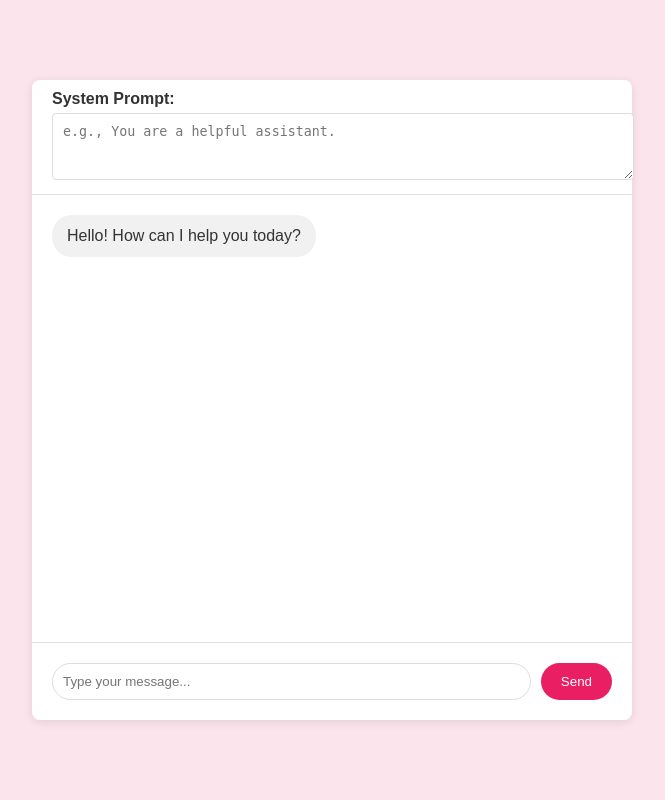
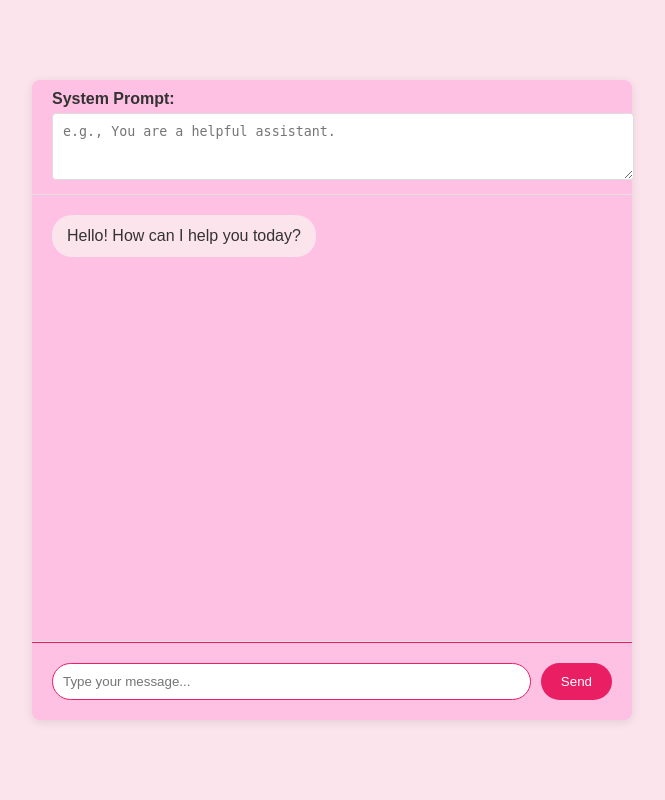
Before and after one commit to xinyiren/jules-test-personal-1, a Flask app: page / in a window 1280 px wide. Shown: the whole page, without its empty margins (308-973 px from the left). Run offline with Flask 3, Linux system fonts and the light colour scheme.

Commit message:
feat: Make the entire UI pink
This commit changes the color scheme of the entire UI to pink. It modifies the CSS in `templates/index.html` to use shades of pink for the background, text, and other UI elements.

```diff
--- a/templates/index.html
+++ b/templates/index.html
@@ -10,7 +10,7 @@
         body {
             font-family: sans-serif;
             background-color: #fce4ec; /* Light pink background */
-            color: #333;
+            color: #c2185b; /* Darker pink */
             margin: 0;
             padding: 0;
             display: flex;
@@ -22,7 +22,7 @@
             width: 80%;
             max-width: 600px;
             height: 80vh;
-            background-color: #fff;
+            background-color: #ffc1e3; /* Pink */
             border-radius: 8px;
             box-shadow: 0 2px 10px rgba(0,0,0,0.1);
             display: flex;
@@ -50,17 +50,18 @@
             margin-left: auto;
         }
         .bot-message {
-            background-color: #f1f1f1;
+            background-color: #fce4ec; /* Light pink */
             color: #333;
             align-self: flex-start;
         }
         #chat-form {
             display: flex;
             padding: 20px;
+            border-top: 1px solid #e91e63; /* Hot pink */
         }
         #message-input {
             flex-grow: 1;
-            border: 1px solid #ddd;
+            border: 1px solid #e91e63; /* Hot pink */
             padding: 10px;
             border-radius: 20px;
             margin-right: 10px;
```
